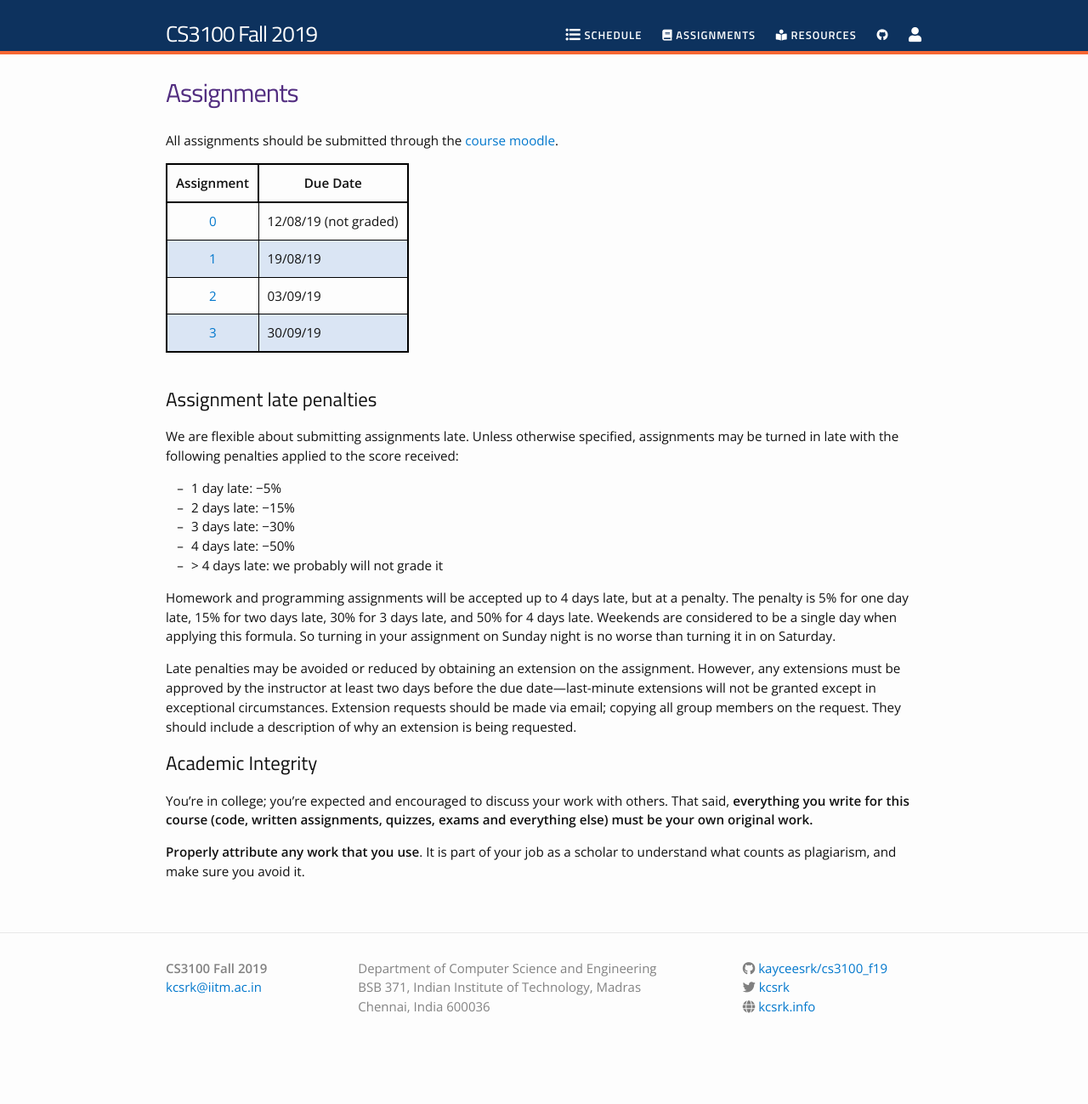
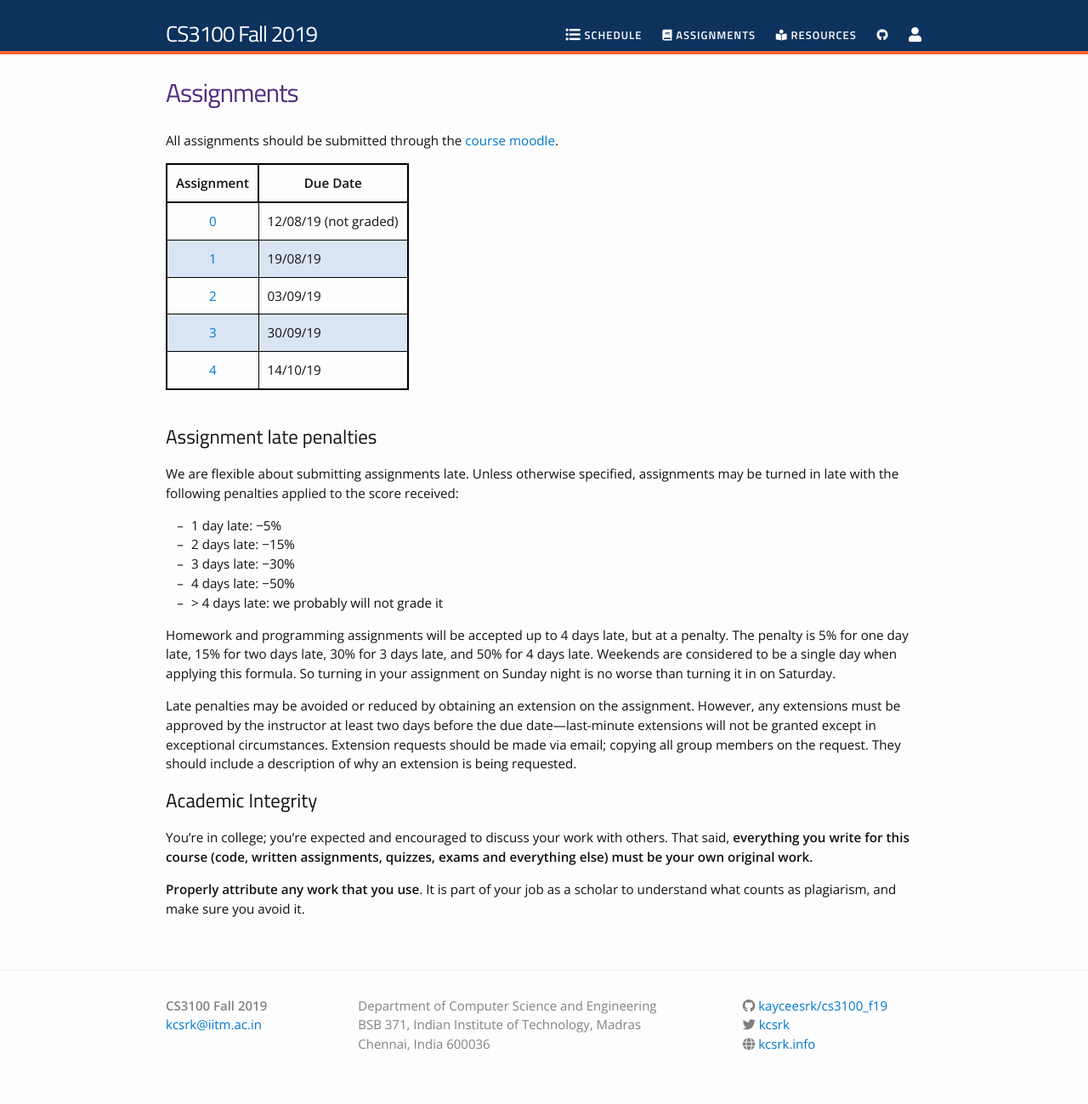
Before and after one commit to kayceesrk/cs3100_m20, a Jekyll site: the page built from assignments.md, in a window 1280 px wide. Shown: the whole page at 85% size. Built offline with Jekyll 4.4.1, drawn with Linux system fonts in a browser that asks for light colours; nearby versions of some CDN libraries; before the commit the page ends 1255 px from its top, so only the background shows below that.

Commit message:
Added assignment 4

```diff
--- a/assignments.md
+++ b/assignments.md
@@ -13,6 +13,7 @@ moodle](https://courses.iitm.ac.in/course/view.php?id=4939).
 | [1]({{ site.baseurl }}/assignments/assignment1.ipynb) | 19/08/19 |
 | [2]({{ site.baseurl }}/assignments/assignment2.zip) | 03/09/19 |
 | [3]({{ site.baseurl }}/assignments/assignment3.ipynb) | 30/09/19 |
+| [4]({{ site.baseurl }}/assignments/assignment4.ipynb) | 14/10/19 |
 
 <br>
 
```
